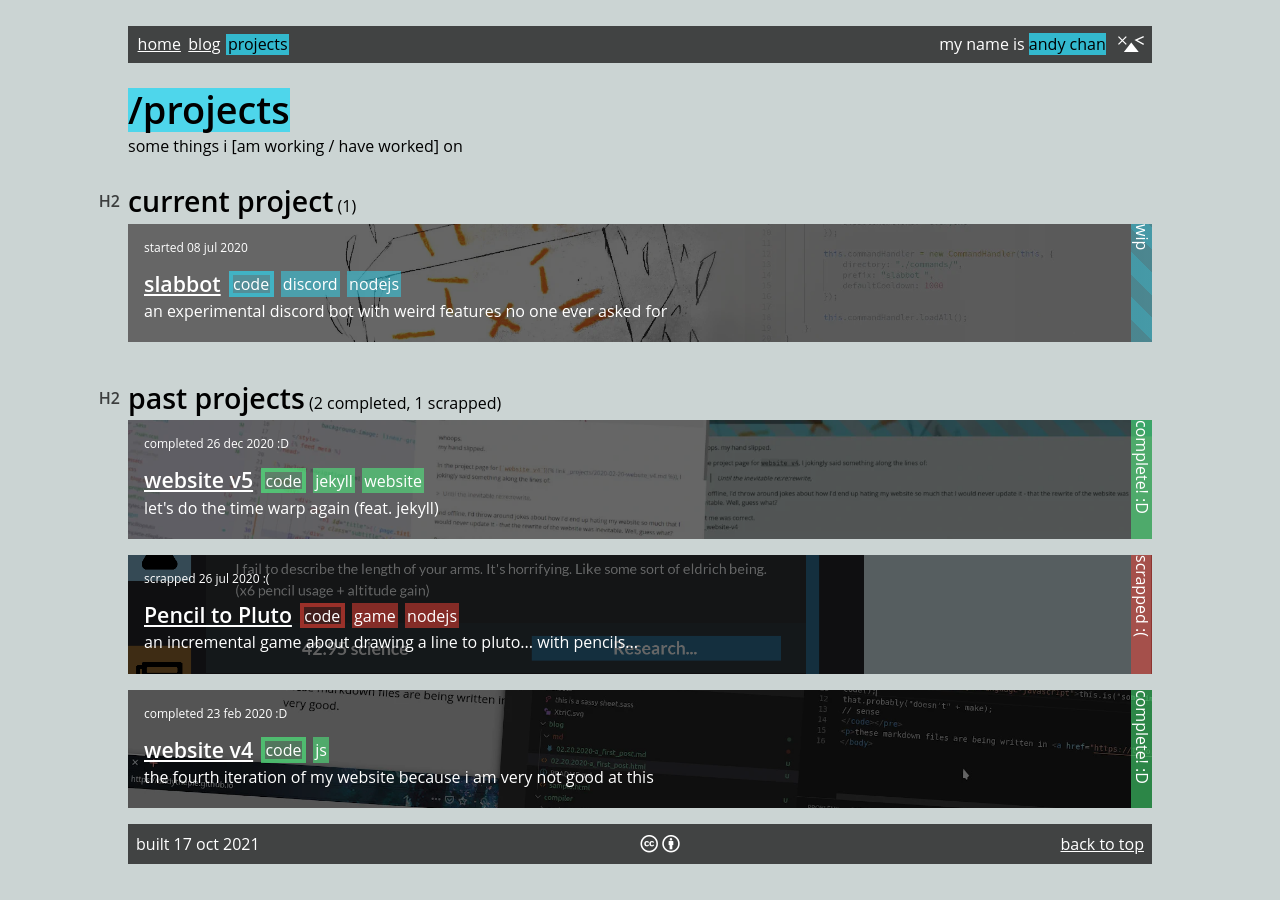
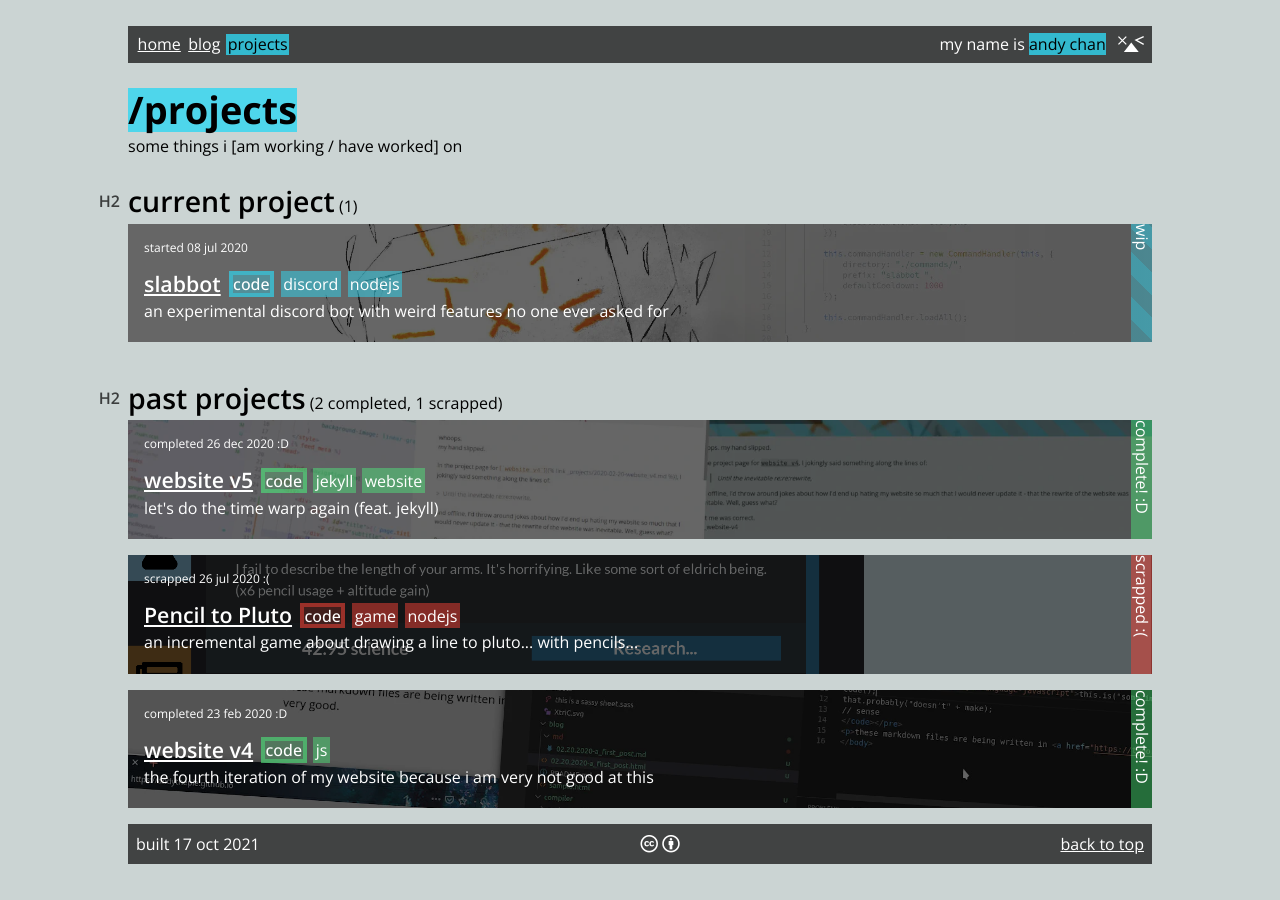
Before and after one commit to 12beesinatrenchcoat/12beesinatrenchcoat.github.io, a Jekyll site: the page built from projects.html, in a window 1280 px wide. Built offline with Jekyll 4.4.1, drawn with Linux system fonts in a browser that asks for light colours; some web fonts are replaced.

Commit message:
a bunch of small things - fonts now served with google fonts - open sans now has more weights - fixing tags div when there are none - type is now in medium weight - h1 now uses bold weight - other stuff, probably

```diff
--- a/_includes/block.html
+++ b/_includes/block.html
@@ -28,9 +28,7 @@
 	{{date_string_suffix}}
 {% endcapture %}
 
-{% if page.tags %}
-	{% assign sorted_tags = page.tags | sort %}
-{% endif %}
+{% assign sorted_tags = page.tags | sort %}
 
 
 <div class="{{page.status}} {{include.type}}" style="background-image:url({{page.image}})">
@@ -45,7 +43,7 @@
 			{% if page.type %}
 			<span class="type">{{page.type}}</span>
 			{% endif %}
-			{% if sorted_tags %}
+			{% if page.tags.size > 0 %}
 			<div class="tags">
 				{% for tag in sorted_tags %}
 				<span class="tag">{{tag}}</span>
--- a/_layouts/post.html
+++ b/_layouts/post.html
@@ -45,7 +45,7 @@
 					{% if page.type %}
 						<span class="type">{{page.type}}</span>
 					{% endif %}
-					{% if tags %}
+					{% if tags.size > 0 %}
 						<div class="tags">
 							{% for tag in tags %}
 							<span class="tag">{{tag}}</span>
--- a/_sass/fonts.sass
+++ b/_sass/fonts.sass
@@ -1,11 +1,4 @@
-@import url("https://brick.freetls.fastly.net/Open+Sans:400,600")
-
-// i'm sorry github! >_<
-// although i guess the images are heavier...
-
-@font-face
-    font-family: "JetBrains Mono"
-    src: url("/assets/fonts/JetBrainsMono-Regular.woff2")
+@import url('https://fonts.googleapis.com/css2?family=JetBrains+Mono&family=Open+Sans:wght@400;500;600;700&display=swap')
 
 @font-face
     font-family: "Font Awesome 5 EDITED"
--- a/_sass/headers.sass
+++ b/_sass/headers.sass
@@ -1,5 +1,8 @@
 // stuff involving headers (h1-6)
 @use "sass:math"
+
+h1
+	font-weight: 700 !important
 
 h1, h2, h3
 	font-weight: 600 // i like semi-bold :3
--- a/_sass/main.sass
+++ b/_sass/main.sass
@@ -116,8 +116,10 @@
 	display: inline-flex
 
 h1 + .tags, h1 + .type, h1 + .type + .tags
+	vertical-align: ms(3) * 0.2em
+
+h1 + *
 	margin-left: 0.5ch
-	vertical-align: ms(3) * 0.25em
 
 h3 + .tags, h3 + .type, h3 + .type + .tags
 	vertical-align: 0.1em
@@ -132,8 +134,10 @@
 
 .type
 	padding: 0.1em 0.5ch
+	margin-right: 0.3ch
 	position: relative
-	&::before
+	font-weight: 500
+	&::before // inner border thing. thanks podperson @ stackoverflow! https://stackoverflow.com/a/14962056/
 		content: ""
 		position: absolute
 		left: 0px
@@ -141,8 +145,6 @@
 		top: 0px
 		bottom: 0px
 		border: 4px solid
-	+ .tags
-		margin-left: 0.3ch
 
 
 p.subheader  // below headers
--- a/_sass/project_colors.sass
+++ b/_sass/project_colors.sass
@@ -5,7 +5,7 @@
 	--on_hold: rgba(242, 212, 48, 0.5)
 	--on_hold-lo: rgba(242, 212, 48, 0.4)
 
-	--complete: rgba(77, 255, 129, 0.5)
+	--complete: rgba(77, 255, 129, 0.4)
 	--complete-lo: rgba(77, 255, 129, 0.2)
 
 	--scrapped: rgba(244, 67, 54, 0.5)
```
Also changed, not shown: assets/fonts/README.md (+7 -3 lines), README.md, assets/fonts/JetBrainsMono-Regular.woff2 (deleted).
